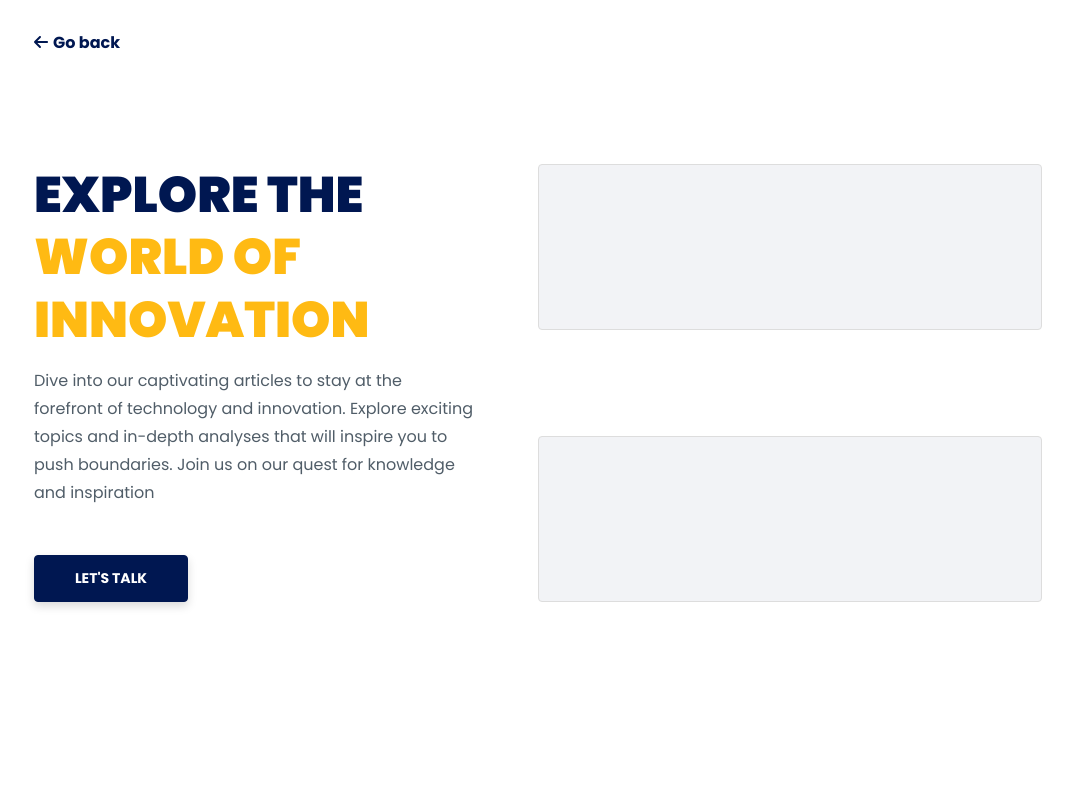
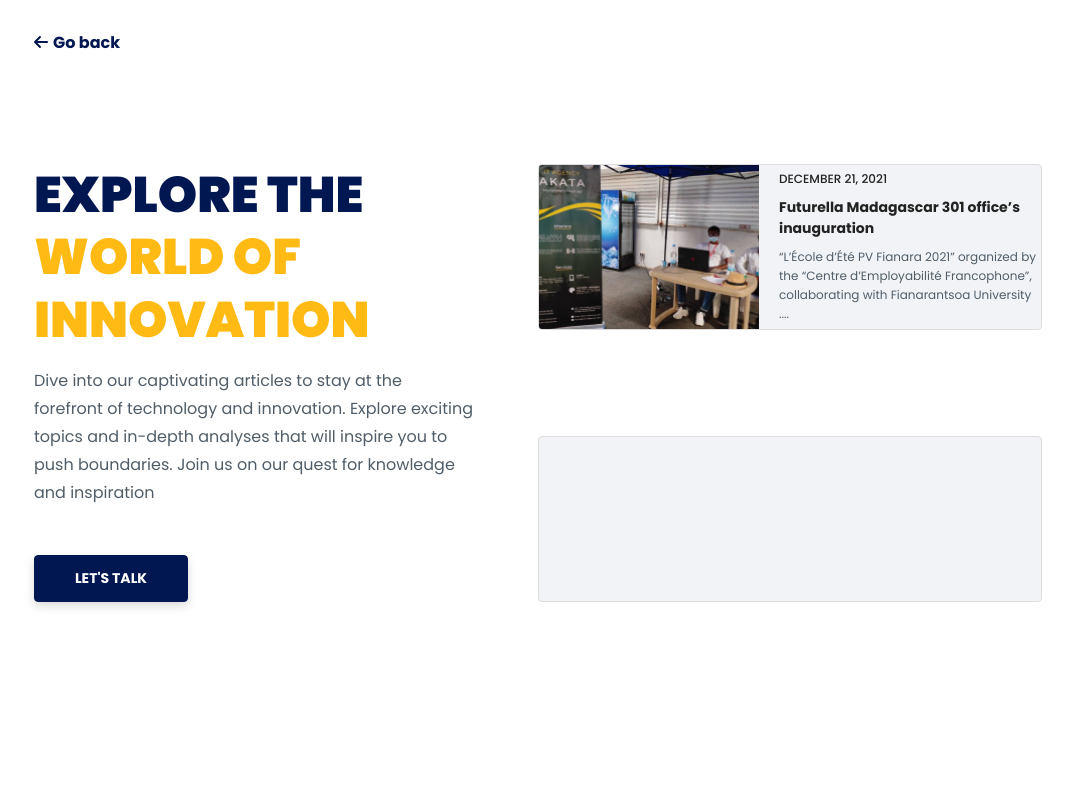
Before and after one commit to maxime-dot/website3, a Next.js app: page /articles in a window 1280 px wide. Shown: the top 800 px of the page, without its empty margins (102-1175 px from the left). Built offline with nearby package versions, Linux system fonts and the light colour scheme.

Commit message:
feat: add horozintal article card

```diff
--- a/src/app/articles/articles-page.scss
+++ b/src/app/articles/articles-page.scss
@@ -42,11 +42,45 @@
         background: var(--card-background);
         border-radius: var(--border-radius);
         border: 1px solid var(--border-color);
+        gap: 20px;
+        align-items: center;
+        overflow: hidden;
+        .article-poster {
+          -o-object-fit: cover;
+          object-fit: cover;
+          min-width: 220px;
+          min-height: inherit;
+        }
+        .article-text-content {
+          gap: 9px;
+          .date {
+            color: var(--primary-dark, #222);
+            font-family: "Poppins";
+            font-size: 12px;
+            font-style: normal;
+            font-weight: 500;
+            line-height: normal;
+            text-transform: uppercase;
+          }
+          .title {
+            color: var(--primary-dark, #222);
+            font-family: "Poppins";
+            font-size: 14px;
+            font-style: normal;
+            font-weight: 700;
+            line-height: normal;
+            max-width: 258px;
+          }
+          .content {
+            max-width: 362px;
+          }
+        }
       }
     }
   }
   .article-lists {
     margin-top: 300px;
+    padding: 40px 0;
     .list-title {
       color: var(--goavana-blue, #001751);
       font-family: "Poppins";
--- a/src/app/articles/page.tsx
+++ b/src/app/articles/page.tsx
@@ -5,12 +5,14 @@
 import { FontAwesomeIcon } from "@fortawesome/react-fontawesome";
 import { faArrowLeft } from "@fortawesome/free-solid-svg-icons";
 import LoadingModal from "../components/modal-lets-talk/LoadingModal";
+import Image from "next/image";
 import { useState } from "react";
 import Button from "../components/button/normal/Button";
 import ArticleData from "../data/articles.json";
 import ArticleCard from "../components/cards/articles/ArticleCard";
 const ModalLetsTalk = dynamic(
   () => import("../components/modal-lets-talk/ModalLetsTalk"),
+
   {
     loading: () => <LoadingModal />,
   }
@@ -36,7 +38,7 @@
             <h1 className="akata-title-strong">
               Explore the <span> World of Innovation</span>
             </h1>
-            <p className="akata-text-big">
+            <p className="content akata-text-big">
               Dive into our captivating articles to stay at the forefront of
               technology and innovation. Explore exciting topics and in-depth
               analyses that will inspire you to push boundaries. Join us on our
@@ -52,7 +54,26 @@
           />
         </div>
         <div className="header-article-suggestion d-flex-space-between flex-col">
-          <div className="horizontal-article"></div>
+          <div className="horizontal-article d-flex ">
+            <Image
+              className="article-poster"
+              alt="article poster"
+              src={"/images/articles/fianara-pv.png"}
+              width={220}
+              height={166}
+            />
+            <div className="article-text-content d-flex flex-col">
+              <span className="date">december 21, 2021</span>
+              <h3 className="title">
+                Futurella Madagascar 301 office’s inauguration
+              </h3>
+              <p className="content akata-text-small">
+                “L’École d’Été PV Fianara 2021” organized by the “Centre
+                d’Employabilité Francophone”, collaborating with Fianarantsoa
+                University ....
+              </p>
+            </div>
+          </div>
           <div className="horizontal-article"></div>
         </div>
       </header>
```
